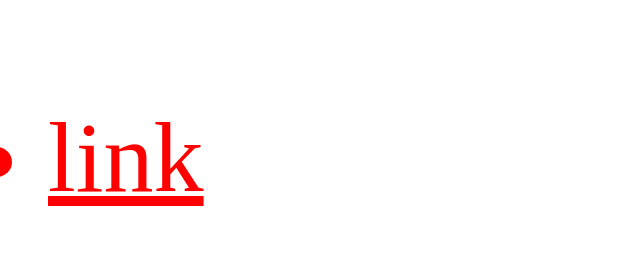
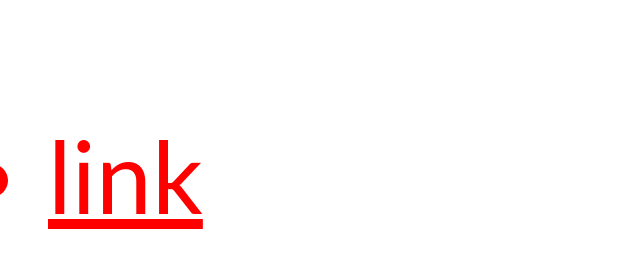
Before and after one commit to sexfat/bd102, a website: page index.html in a window 1280 px wide. Shown: the whole page, without its empty margins (0-640 px from the left). Drawn offline with Linux system fonts and the light colour scheme.

Commit message:
add import part2

```diff
--- /dev/null
+++ b/sass/base/_font.scss
@@ -0,0 +1,12 @@
+body {
+    font-family: $fontfamilys;
+    line-height: $line_height;
+    font-weight: $font_weight;
+    font-size: $font_base_size;
+    text-rendering: optimizeLegibility;
+    -webkit-font-smoothing: antialiased;
+    -moz-osx-font-smoothing: grayscale;
+    color: $base_color;
+    letter-spacing: $letter-spacing;
+    word-spacing: $word-spacing;
+}
--- /dev/null
+++ b/sass/base/_setting.scss
@@ -0,0 +1,3 @@
+@import "var";
+@import "font";
+@import "common";
--- a/sass/base/_var.scss
+++ b/sass/base/_var.scss
@@ -1,2 +1,18 @@
 $margins :  10px;
 $font-base-size : 20px;
+
+
+$basic   :  'Open Sans', sans-serif ;
+$lato    :  'Lato', sans-serif;
+$shansan :  'source-han-sans-traditional', sans-serif;
+
+
+
+//font
+$fontfamilys    : $lato;
+$font_base_size : 14px ;
+$font_weight    : 400 ;
+$line_height    : 1.5 ;
+$base_color     : #333 ;
+$letter-spacing : 0.01rem;
+$word-spacing   : 2px;
--- a/sass/base/common.scss
+++ /dev/null
@@ -1,3 +0,0 @@
-.box {
-    margin: 10px;
-}
--- a/sass/style.scss
+++ b/sass/style.scss
@@ -116,16 +116,11 @@ $width: 500px;
 }
 
 //連結當案
-@import "base/var";
+@import "base/setting";
+@import "layout/header";
+@import "layout/footer";
+
 
 .box10 {
     margin: $margins;
 }
-
-body {
-    font-size: $font-base-size;
-}
-
-
-@import "layout/header";
-@import "layout/footer";
```
Also changed, not shown: sass/layout/_header.scss (+2 -5 lines), css/style.css, sass/base/_common.scss (added).
